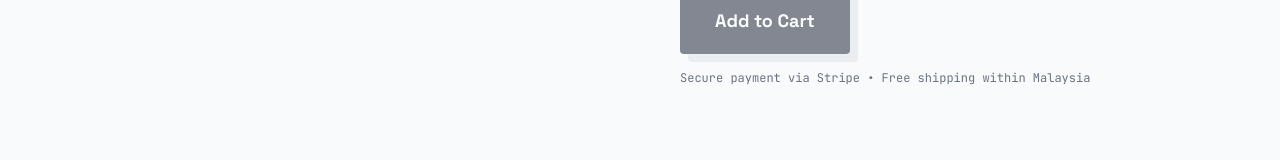
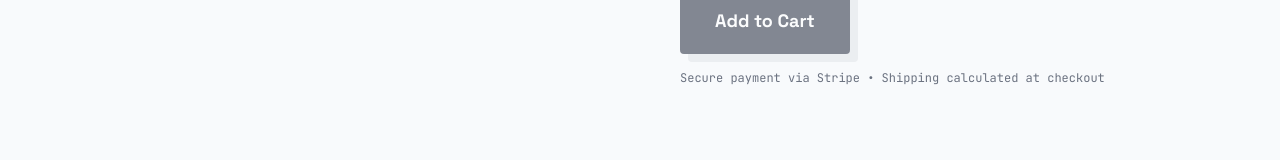
Before and after one commit to TheIronA/gunung-web, a Next.js app: page /store/striker-qc-green-malachite in a window 1280 px wide. Shown: the part 1435-1595 px from the top of the page. Built offline with nearby package versions, Linux system fonts and the light colour scheme; no server answers; the database is empty.

Commit message:
removed free shipping note

```diff
--- a/app/cart/page.tsx
+++ b/app/cart/page.tsx
@@ -372,8 +372,7 @@ export default function CartPage() {
                       />
                     </svg>
                     <p>
-                      Secure checkout powered by Stripe. Free shipping on orders
-                      over RM 500.
+                      Secure checkout powered by Stripe. Shipping calculated at checkout.
                     </p>
                   </div>
                 </div>
--- a/components/ProductDetails.tsx
+++ b/components/ProductDetails.tsx
@@ -194,7 +194,7 @@ export default function ProductDetails({ product }: { product: Product }) {
             selectedSize={selectedSize}
           />
           <p className="text-xs text-gray-500 mt-4 font-mono">
-            Secure payment via Stripe • Free shipping within Malaysia
+            Secure payment via Stripe • Shipping calculated at checkout
           </p>
         </div>
       )}
```
